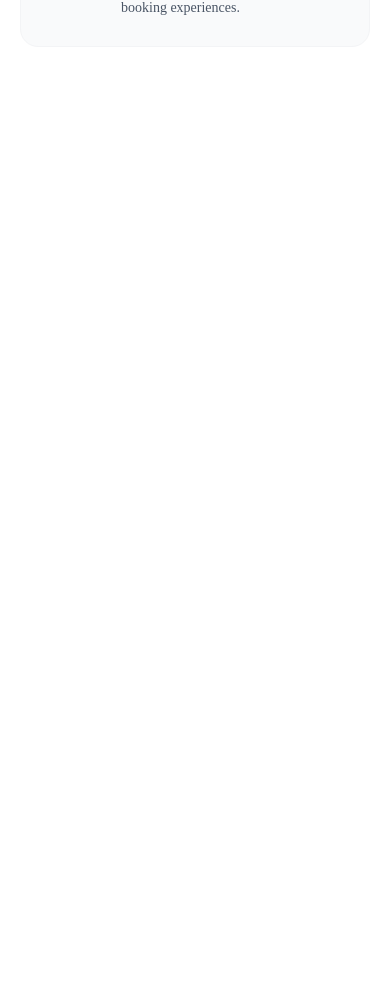
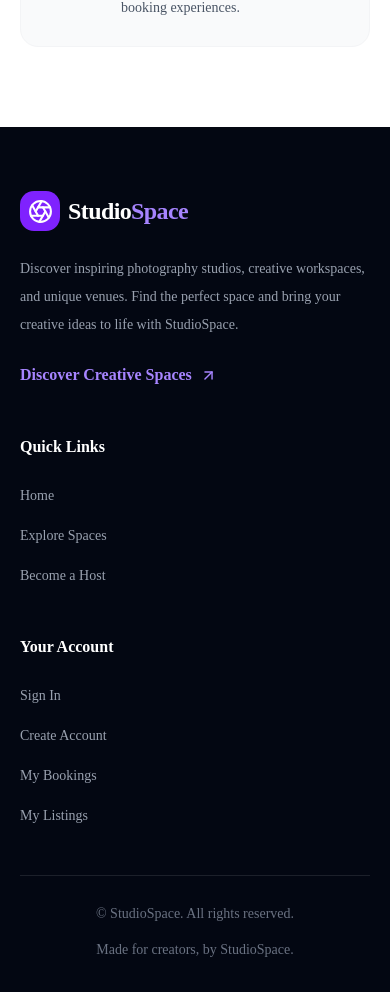
Before and after one commit to Puja-Halder/studiospace-client, a Next.js app: page / in a window 390 px wide. Shown: the part 7954-8946 px from the top of the page. Before the commit the page ends 8081 px from the top, so only its background shows below. Built offline with nearby package versions, Linux system fonts and the light colour scheme.

Commit message:
Add responsive footer across website

```diff
--- a/app/layout.js
+++ b/app/layout.js
@@ -2,6 +2,7 @@
 import { Geist, Geist_Mono } from "next/font/google";
 import { Toaster } from "sonner";
 import Navbar from "@/components/Navbar";
+import Footer from "@/components/Footer";
 import "swiper/css";
 import "swiper/css/pagination";
 import "./globals.css";
@@ -31,9 +32,10 @@ export default function RootLayout({ children }) {
       lang="en"
       className={`${geistSans.variable} ${geistMono.variable} h-full antialiased`}
     >
-      <body className="min-h-full flex flex-col">
+      <body className="flex min-h-full flex-col">
         <Navbar />
         {children}
+        <Footer />
         <Toaster position="top-right" richColors closeButton />
       </body>
     </html>
--- /dev/null
+++ b/components/Footer.jsx
@@ -0,0 +1,96 @@
+
+import Link from "next/link";
+import { Aperture, ArrowUpRight } from "lucide-react";
+
+const quickLinks = [
+  { name: "Home", href: "/" },
+  { name: "Explore Spaces", href: "/explore" },
+  { name: "Become a Host", href: "/add-studio" },
+];
+
+const accountLinks = [
+  { name: "Sign In", href: "/login" },
+  { name: "Create Account", href: "/register" },
+  { name: "My Bookings", href: "/my-bookings" },
+  { name: "My Listings", href: "/my-listings" },
+];
+
+export default function Footer() {
+  return (
+    <footer className="bg-gray-950 px-5 pb-8 pt-16 text-white sm:px-8 lg:px-10">
+      <div className="mx-auto max-w-7xl">
+        <div className="grid grid-cols-1 gap-12 border-b border-white/10 pb-12 sm:grid-cols-2 lg:grid-cols-4">
+          <div className="sm:col-span-2 lg:col-span-2">
+            <Link href="/" className="inline-flex items-center gap-2">
+              <span className="flex h-10 w-10 items-center justify-center rounded-xl bg-violet-600">
+                <Aperture size={25} />
+              </span>
+
+              <span className="text-2xl font-bold tracking-tight">
+                Studio<span className="text-violet-400">Space</span>
+              </span>
+            </Link>
+
+            <p className="mt-6 max-w-md text-sm leading-7 text-gray-400">
+              Discover inspiring photography studios, creative workspaces,
+              and unique venues. Find the perfect space and bring your
+              creative ideas to life with StudioSpace.
+            </p>
+
+            <Link
+              href="/explore"
+              className="mt-6 inline-flex items-center gap-2 font-semibold text-violet-400 transition hover:text-violet-300"
+            >
+              Discover Creative Spaces
+              <ArrowUpRight size={17} />
+            </Link>
+          </div>
+
+          <div>
+            <h3 className="text-base font-bold">Quick Links</h3>
+
+            <ul className="mt-6 space-y-4">
+              {quickLinks.map((link) => (
+                <li key={link.name}>
+                  <Link
+                    href={link.href}
+                    className="text-sm text-gray-400 transition hover:text-violet-400"
+                  >
+                    {link.name}
+                  </Link>
+                </li>
+              ))}
+            </ul>
+          </div>
+
+          <div>
+            <h3 className="text-base font-bold">Your Account</h3>
+
+            <ul className="mt-6 space-y-4">
+              {accountLinks.map((link) => (
+                <li key={link.name}>
+                  <Link
+                    href={link.href}
+                    className="text-sm text-gray-400 transition hover:text-violet-400"
+                  >
+                    {link.name}
+                  </Link>
+                </li>
+              ))}
+            </ul>
+          </div>
+        </div>
+
+        <div className="flex flex-col items-center justify-between gap-4 pt-7 text-center sm:flex-row sm:text-left">
+          <p className="text-sm text-gray-500">
+            © StudioSpace. All rights reserved.
+          </p>
+
+          <p className="text-sm text-gray-500">
+            Made for creators, by StudioSpace.
+          </p>
+        </div>
+      </div>
+    </footer>
+  );
+}
```
